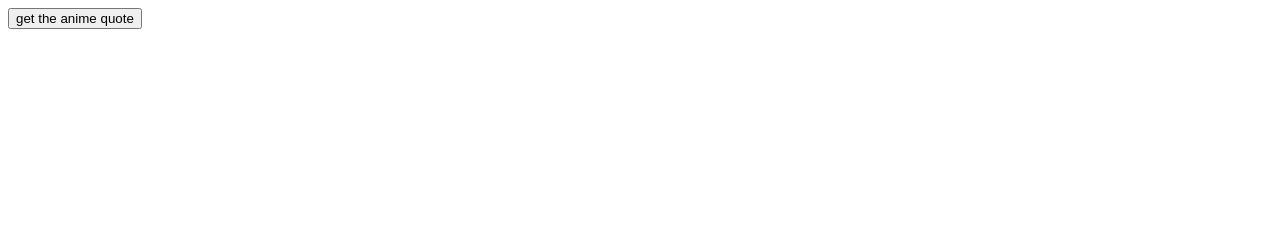
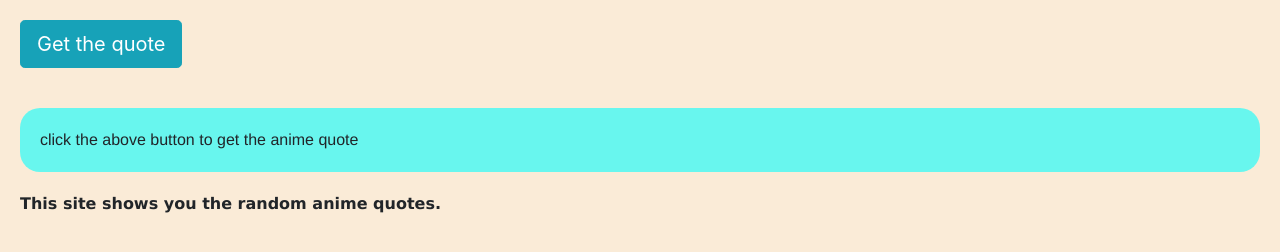
Before and after one commit to arunkumarreddyc/api-project2, a plain HTML site: page index.html in a window 1280 px wide. Drawn offline with nearby package versions, Linux system fonts and the light colour scheme; no server answers.

Commit message:
second commit

```diff
--- a/index.html
+++ b/index.html
@@ -5,12 +5,14 @@
     <meta http-equiv="X-UA-Compatible" content="IE=edge">
     <meta name="viewport" content="width=device-width, initial-scale=1.0">
     <title>API project2</title>
+    <link rel="stylesheet" href="https://cdn.jsdelivr.net/npm/bootstrap@4.6.1/dist/css/bootstrap.min.css" integrity="sha384-zCbKRCUGaJDkqS1kPbPd7TveP5iyJE0EjAuZQTgFLD2ylzuqKfdKlfG/eSrtxUkn" crossorigin="anonymous">
     <link rel="stylesheet" href="style.css">
 </head>
 <body>
-    <button class="btn">get the anime quote</button>
+    <button class="btn btn-info btn-lg">Get the quote</button>
 
     <div class="result"></div>
+    <p>This site shows you the random anime quotes.</p>
 
     <script src="script.js"></script>
 </body>
--- a/script.js
+++ b/script.js
@@ -1,18 +1,24 @@
-let button = document.getElementsByClassName("btn");
-let result = document.getElementsByClassName("result");
+// Different elements and an url are associated to variables
+let button = document.getElementsByClassName("btn")[0];
+let result = document.getElementsByClassName("result")[0];
 const url = "https://animechan.vercel.app/api/random";
+result.innerHTML ='click the above button to get the anime quote'
 
-// on clicking the button we should get the response through the following logic
-button.addEventListener("click",getdata())
+// on clicking the button we should get the response
+button.addEventListener("click",getdata)
 
-
+// Below function is using fetching with async and await
 async function getdata() {
 result.innerHTML ='loading...'
     try{
         let response = await fetch(url);
         let object = await response.json();
-        console.log(object);
-        result.innerHTML = `<h1>${object[0]}</h1>`
+        // console.log(object);
+        result.innerHTML = `<div><h3>${object.quote}</h3> </div>
+        <div class=sub-elements>
+        <p>Anime : <span>${object.anime}</span></p>
+        <p>Character : <span>${object.character}</span></p>
+        <div>`
 
     }catch(error){
         console.log(error)
--- a/style.css
+++ b/style.css
@@ -0,0 +1,32 @@
+body {
+  background-color: antiquewhite;
+}
+
+button {
+  margin: 20px;
+}
+
+p {
+  font-family: "Lucida Sans", "Lucida Sans Regular", "Lucida Grande",
+    "Lucida Sans Unicode", Geneva, Verdana, sans-serif;
+  font-weight: bold;
+  margin: 20px;;
+}
+
+span {
+  font-weight: larger;
+  text-decoration: underline;
+}
+
+
+/* Styling the result HTML element */
+.result {
+  border-radius: 20px;
+  padding: 20px;
+  margin: 20px;
+  background-color: rgba(0, 255, 255, 0.582);
+  font-family: "Franklin Gothic Medium", "Arial Narrow", Arial, sans-serif;
+  position: relative;
+  display: flex;
+  flex-flow: column wrap;
+}
```
